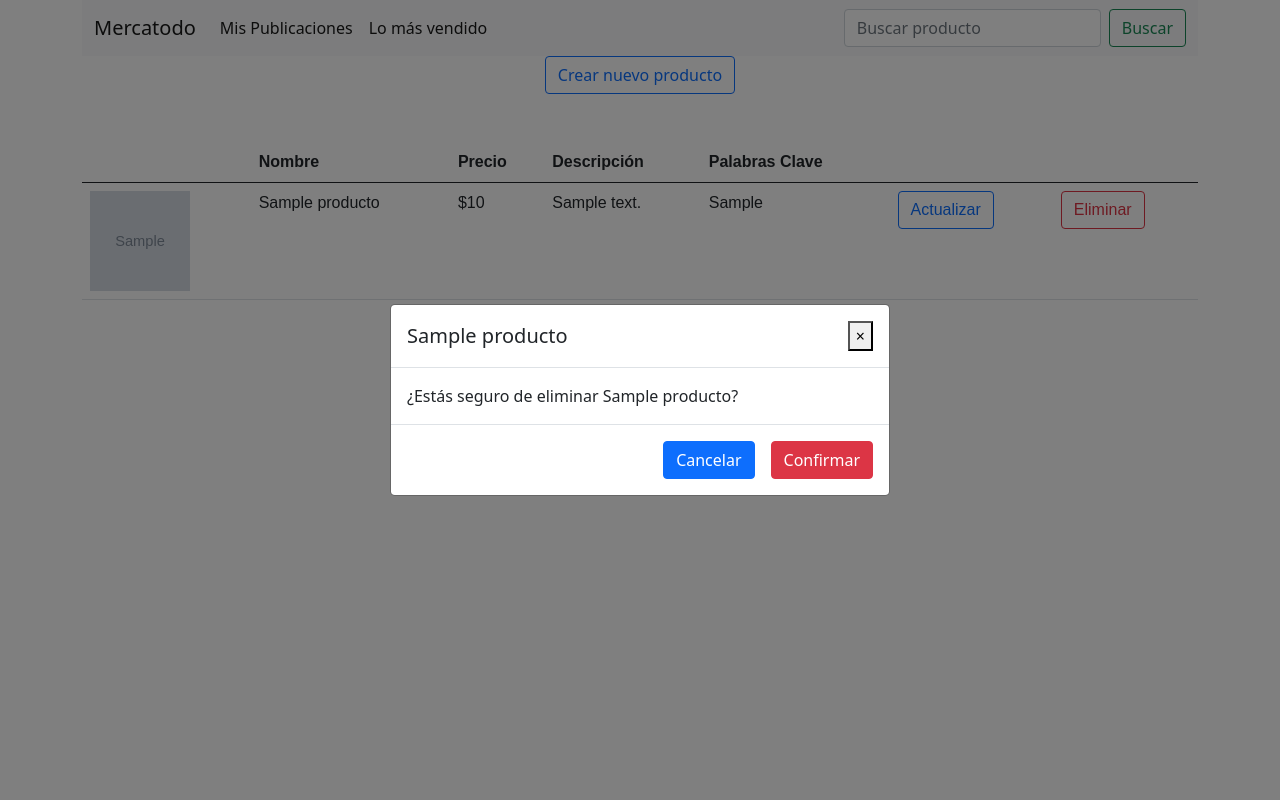
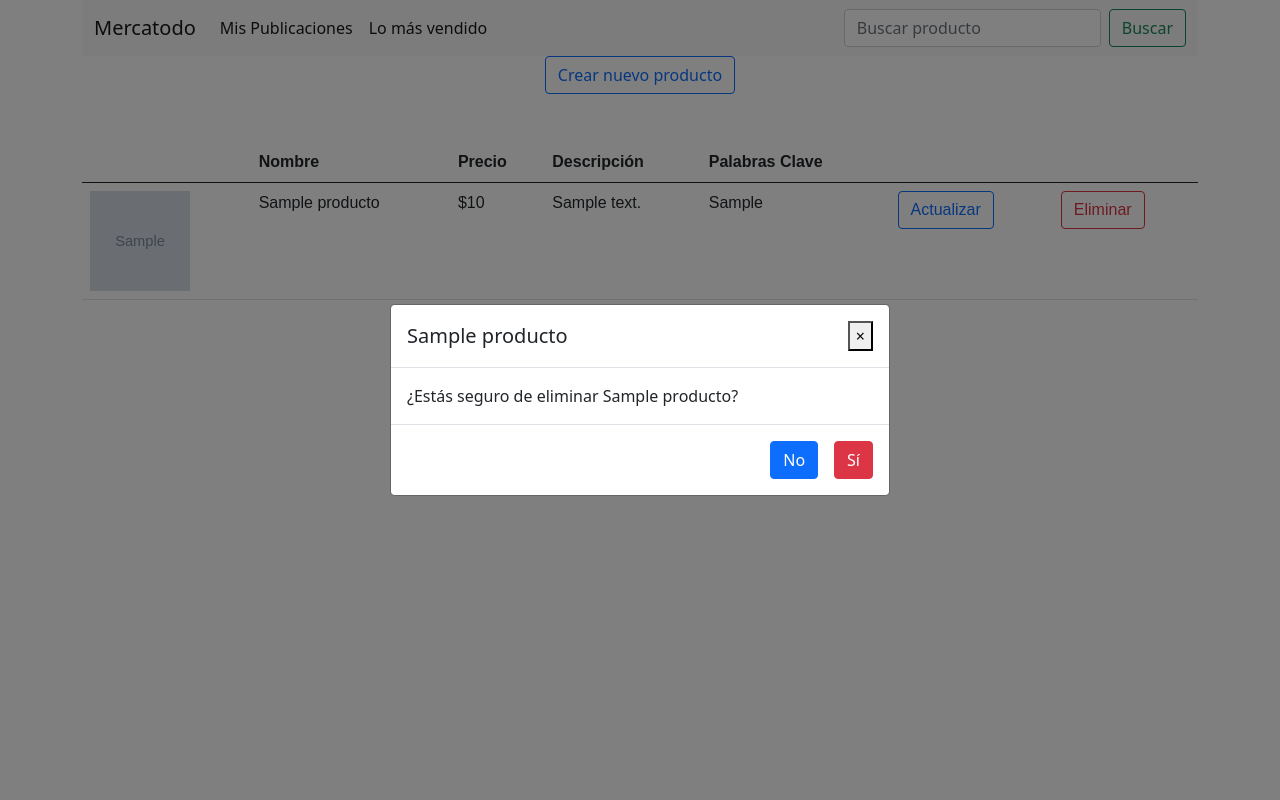
Before and after one commit to arianafm/CorgiTech, a Flask app: page /producto/ in a window 1280 px wide, after a click on "Eliminar". Run offline with Flask 2, Linux system fonts and the light colour scheme; tables that the repository leaves empty hold one stand-in row (values such as "Sample post"); grey boxes marked "Sample" are stand-in pictures; some libraries are stand-ins or nearby versions.

Commit message:
Se usa una url para almacenar una imágen en lugar de un archivo

```diff
--- a/PrimeraIteracion/src/config.py
+++ b/PrimeraIteracion/src/config.py
@@ -9,7 +9,7 @@ basedir = os.path.abspath(os.path.dirname(__file__))
 DEBUG = True
 
 # Connect to the database
-SQLALCHEMY_DATABASE_URI = 'mysql://root:@localhost/mercatodo'
+SQLALCHEMY_DATABASE_URI = 'mysql://root:password@localhost/mercatodo'
 
 # Turn off the Flask-SQLAlchemy event system and warning
 SQLALCHEMY_TRACK_MODIFICATIONS = False
--- a/PrimeraIteracion/src/db/dll.sql
+++ b/PrimeraIteracion/src/db/dll.sql
@@ -26,8 +26,8 @@ CREATE TABLE usuario (
 CREATE TABLE producto (
   id INT UNSIGNED AUTO_INCREMENT NOT NULL,
   nombre VARCHAR(25) NOT NULL,
-  descripcion VARCHAR(100) NOT NULL,
-  imagen VARCHAR(250) NOT NULL,
+  descripcion VARCHAR(5000) NOT NULL,
+  imagen VARCHAR(2000) NOT NULL,
   precio INT UNSIGNED NOT NULL,
   palabras_clave VARCHAR(250) NOT NULL,
   cantidad_vendidos INT NOT NULL,
--- a/PrimeraIteracion/src/templates/crear_producto.html
+++ b/PrimeraIteracion/src/templates/crear_producto.html
@@ -89,12 +89,12 @@
                 </div>
 
                 <div class="col-12">
-                  <label for="imagen" class="form-label">Fotografía del producto</label>
+                  <label for="text" class="form-label">Fotografía del producto</label>
                   <div class="input-group has-validation">
                     <span class="input-group-text">
                       &#127750;
                     </span>
-                    <input type="file" class="form-control" name="imagen" id="imagen" required>
+                    <input type="text" class="form-control" name="imagen" id="imagen" required>
                     <div class="invalid-feedback">
                       La fotografía del producto es requerida.
                     </div>
--- a/PrimeraIteracion/src/templates/misPublicaciones.html
+++ b/PrimeraIteracion/src/templates/misPublicaciones.html
@@ -84,8 +84,8 @@ table {
                   ¿Estás seguro de eliminar {{producto.nombre}}?
                 </div>
                 <div class="modal-footer">
-                  <button type="button" class="btn btn-primary" data-dismiss="modal">Cancelar</button>
-                  <form action="" method="POST" ><button class="btn btn-danger" type="submit" name="eliminar" value={{producto.id}}><span class="glyphicon glyphicon-trash"></span>Confirmar</button> </form>
+                  <button type="button" class="btn btn-primary" data-dismiss="modal">No</button>
+                  <form action="" method="POST" ><button class="btn btn-danger" type="submit" name="eliminar" value={{producto.id}}><span class="glyphicon glyphicon-trash"></span>Sí</button> </form>
                 </div>
               </div>
             </div>
@@ -120,7 +120,7 @@ table {
                   </div>
                   <div class="form-group">
                     <label for="imagen" class="col-form-label">Imágen</label>
-                    <input type="file" class="form-control" name="imagen"/>
+                    <input type="text" class="form-control" name="imagen"/>
                   </div>
                   <div class="modal-footer">
                       <button type="button" class="btn btn-secondary" data-dismiss="modal">Cancelar</button>
```
